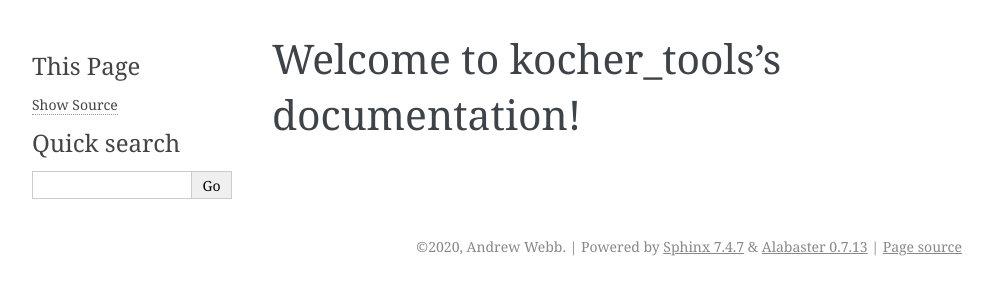
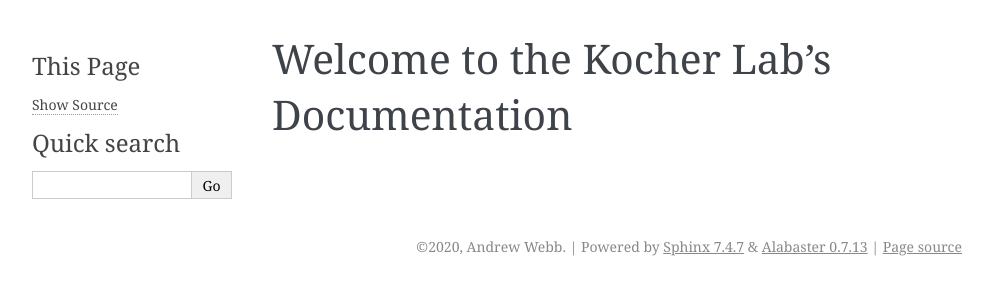
Before and after one commit to kocherlab/kocher_guides, a Sphinx documentation site: the page built from docs/index.rst, in a window 1280 px wide. Shown: the top 300 px of the page, without its empty margins (148-1141 px from the left). Built offline with Sphinx 7.4.7, drawn with Linux system fonts in a browser that asks for light colours.

Commit message:
Name changes

```diff
--- a/docs/conf.py
+++ b/docs/conf.py
@@ -17,7 +17,7 @@
 
 # -- Project information -----------------------------------------------------
 
-project = 'kocher_tools'
+project = 'Kocher Lab Tools and Guides'
 copyright = '2020, Andrew Webb'
 author = 'Andrew Webb'
 
--- a/docs/index.rst
+++ b/docs/index.rst
@@ -1,6 +1,6 @@
-########################################
-Welcome to kocher_tools's documentation!
-########################################
+#########################################
+Welcome to the Kocher Lab's Documentation
+#########################################
 
 .. toctree::
    :maxdepth: 1
```
